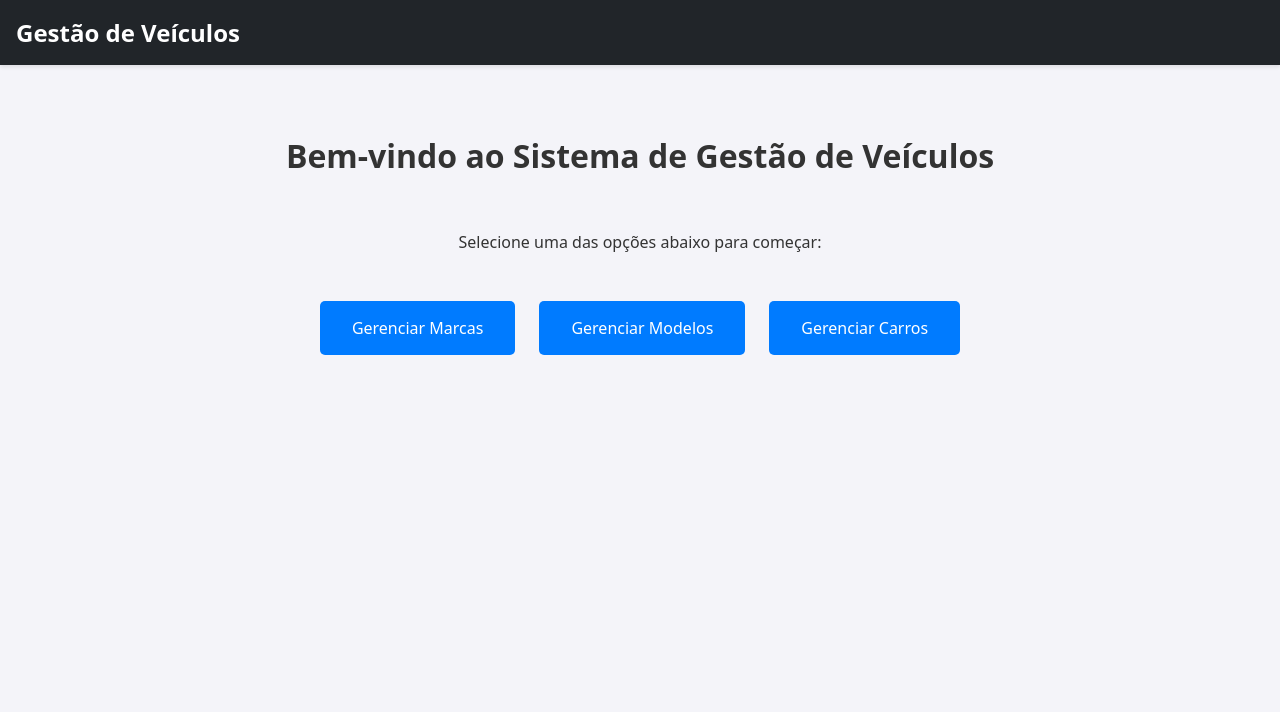
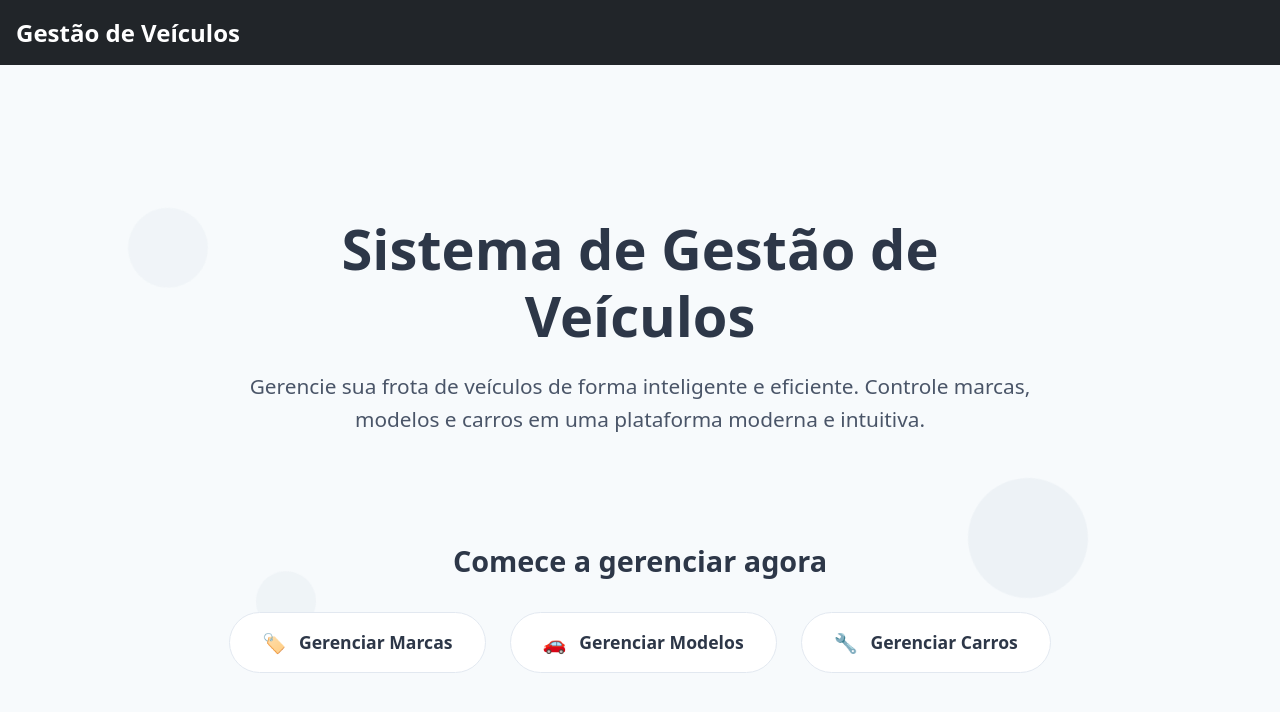
Before and after one commit to luiAmaral/cars-frontend, a React (Vite) app: page / in a window 1280 px wide. Shown: the top 712 px of the page. Built offline with nearby package versions, Linux system fonts and the light colour scheme.

Commit message:
homepage styles

```diff
--- a/src/App.css
+++ b/src/App.css
@@ -32,6 +32,4 @@ body {
 /* Container principal para o conteúdo das páginas */
 .container {
   max-width: 100%;
-  margin: 2rem auto;
-  padding: 1rem;
 }
--- a/src/pages/HomePage.css
+++ b/src/pages/HomePage.css
@@ -1,32 +1,177 @@
 /* src/pages/HomePage.css */
 .home-container {
+  min-height: calc(105vh - 120px);
+  background: #f7fafc;
   display: flex;
   flex-direction: column;
   align-items: center;
+  justify-content: center;
   text-align: center;
-  gap: 1rem;
+  position: relative;
+  overflow: hidden;
+}
+
+.hero-section {
+  position: relative;
+  z-index: 2;
+  max-width: 800px;
+  margin-bottom: 3rem;
+}
+
+.hero-title {
+  font-size: 3.5rem;
+  font-weight: 800;
+  color: #2d3748;
+  margin-bottom: 1rem;
+  line-height: 1.2;
+}
+
+.hero-subtitle {
+  font-size: 1.3rem;
+  color: #4a5568;
+  margin-bottom: 2rem;
+  font-weight: 300;
+  line-height: 1.6;
+}
+
+
+
+.cta-section {
+  position: relative;
+  z-index: 2;
+}
+
+.cta-title {
+  font-size: 1.8rem;
+  color: #2d3748;
+  margin-bottom: 2rem;
+  font-weight: 600;
 }
 
 .home-nav {
   display: flex;
   justify-content: center;
   gap: 1.5rem;
-  margin-top: 1rem;
+  flex-wrap: wrap;
 }
 
 .nav-button {
-  display: inline-block;
+  display: inline-flex;
+  align-items: center;
+  gap: 0.8rem;
   padding: 1rem 2rem;
-  font-size: 1rem;
-  color: white;
-  background-color: #007bff;
-  border: none;
-  border-radius: 5px;
+  font-size: 1.1rem;
+  font-weight: 600;
+  color: #2d3748;
+  background: #ffffff;
+  border: 1px solid #e2e8f0;
+  border-radius: 50px;
   text-decoration: none;
-  transition: background-color 0.3s;
-  cursor: pointer;
+  transition: all 0.3s ease;
+  position: relative;
+  overflow: hidden;
 }
 
 .nav-button:hover {
-  background-color: #0056b3;
+  transform: translateY(-2px);
+  background: #f7fafc;
+  border-color: #cbd5e0;
+  box-shadow: 0 4px 12px rgba(0, 0, 0, 0.1);
 }
+
+.nav-button-icon {
+  font-size: 1.2rem;
+}
+
+.floating-elements {
+  position: absolute;
+  top: 0;
+  left: 0;
+  width: 100%;
+  height: 100%;
+  pointer-events: none;
+  overflow: hidden;
+}
+
+.floating-circle {
+  position: absolute;
+  border-radius: 50%;
+  background: rgba(160, 174, 192, 0.1);
+  animation: float 6s ease-in-out infinite;
+}
+
+.floating-circle:nth-child(1) {
+  width: 80px;
+  height: 80px;
+  top: 20%;
+  left: 10%;
+  animation-delay: 0s;
+}
+
+.floating-circle:nth-child(2) {
+  width: 120px;
+  height: 120px;
+  top: 60%;
+  right: 15%;
+  animation-delay: 2s;
+}
+
+.floating-circle:nth-child(3) {
+  width: 60px;
+  height: 60px;
+  bottom: 20%;
+  left: 20%;
+  animation-delay: 4s;
+}
+
+@keyframes float {
+  0%, 100% {
+    transform: translateY(0px) rotate(0deg);
+    opacity: 0.7;
+  }
+  50% {
+    transform: translateY(-20px) rotate(180deg);
+    opacity: 1;
+  }
+}
+
+/* Responsividade */
+@media (max-width: 768px) {
+  .hero-title {
+    font-size: 2.5rem;
+  }
+
+  .hero-subtitle {
+    font-size: 1.1rem;
+  }
+
+  .features-grid {
+    grid-template-columns: 1fr;
+    gap: 1.5rem;
+  }
+
+  .home-nav {
+    flex-direction: column;
+    align-items: center;
+  }
+
+  .nav-button {
+    width: 100%;
+    max-width: 280px;
+    justify-content: center;
+  }
+}
+
+@media (max-width: 480px) {
+  .home-container {
+    padding: 1rem;
+  }
+
+  .hero-title {
+    font-size: 2rem;
+  }
+
+  .feature-card {
+    padding: 1.5rem;
+  }
+}
--- a/src/pages/HomePage.tsx
+++ b/src/pages/HomePage.tsx
@@ -5,19 +5,44 @@ import './HomePage.css';
 function HomePage() {
   return (
     <div className="home-container">
-      <h1>Bem-vindo ao Sistema de Gestão de Veículos</h1>
-      <p>Selecione uma das opções abaixo para começar:</p>
+      {/* Elementos flutuantes decorativos */}
+      <div className="floating-elements">
+        <div className="floating-circle"></div>
+        <div className="floating-circle"></div>
+        <div className="floating-circle"></div>
+      </div>
+
+      {/* Seção Hero */}
+      <div className="hero-section">
+        <h1 className="hero-title">
+          Sistema de Gestão de Veículos
+        </h1>
+        <p className="hero-subtitle">
+          Gerencie sua frota de veículos de forma inteligente e eficiente.
+          Controle marcas, modelos e carros em uma plataforma moderna e intuitiva.
+        </p>
+      </div>
+
+
+
+      {/* Call to Action */}
+      <div className="cta-section">
+        <h2 className="cta-title">Comece a gerenciar agora</h2>
         <nav className="home-nav">
           <Link to="/marcas" className="nav-button">
+            <span className="nav-button-icon">🏷️</span>
             Gerenciar Marcas
           </Link>
           <Link to="/modelos" className="nav-button">
+            <span className="nav-button-icon">🚗</span>
             Gerenciar Modelos
           </Link>
           <Link to="/carros" className="nav-button">
+            <span className="nav-button-icon">🔧</span>
             Gerenciar Carros
           </Link>
         </nav>
+      </div>
     </div>
   );
 }
```
Lines whose indentation alone changed are shown as unchanged.
